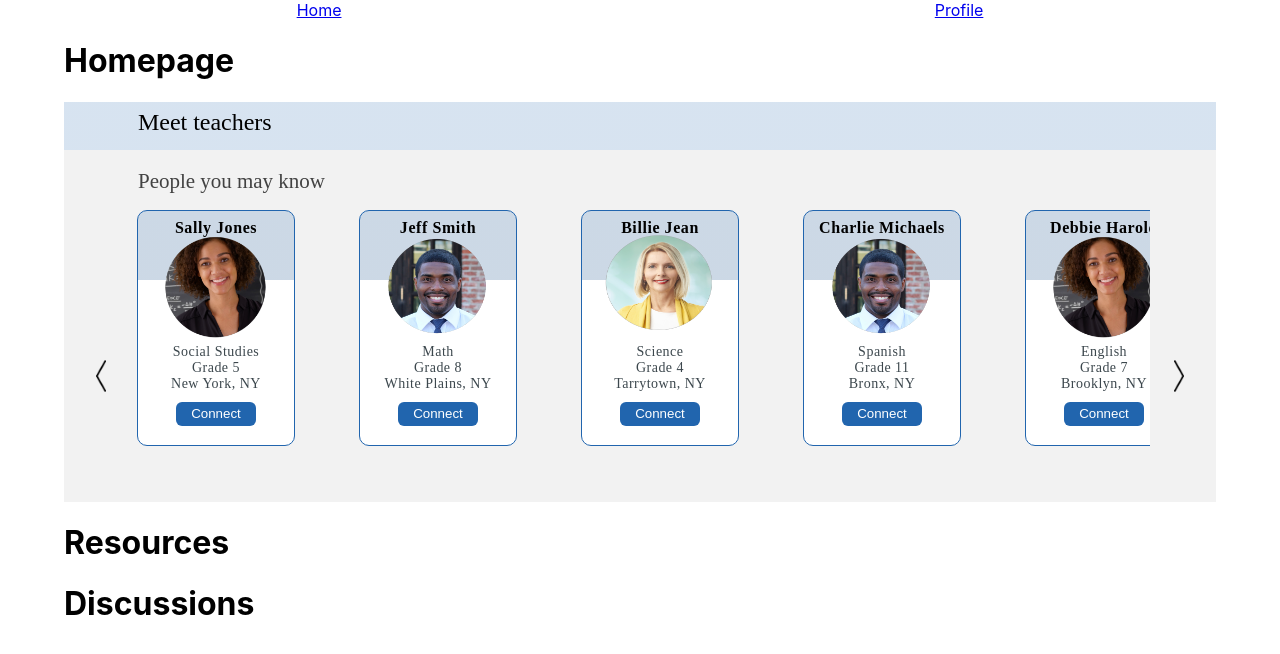
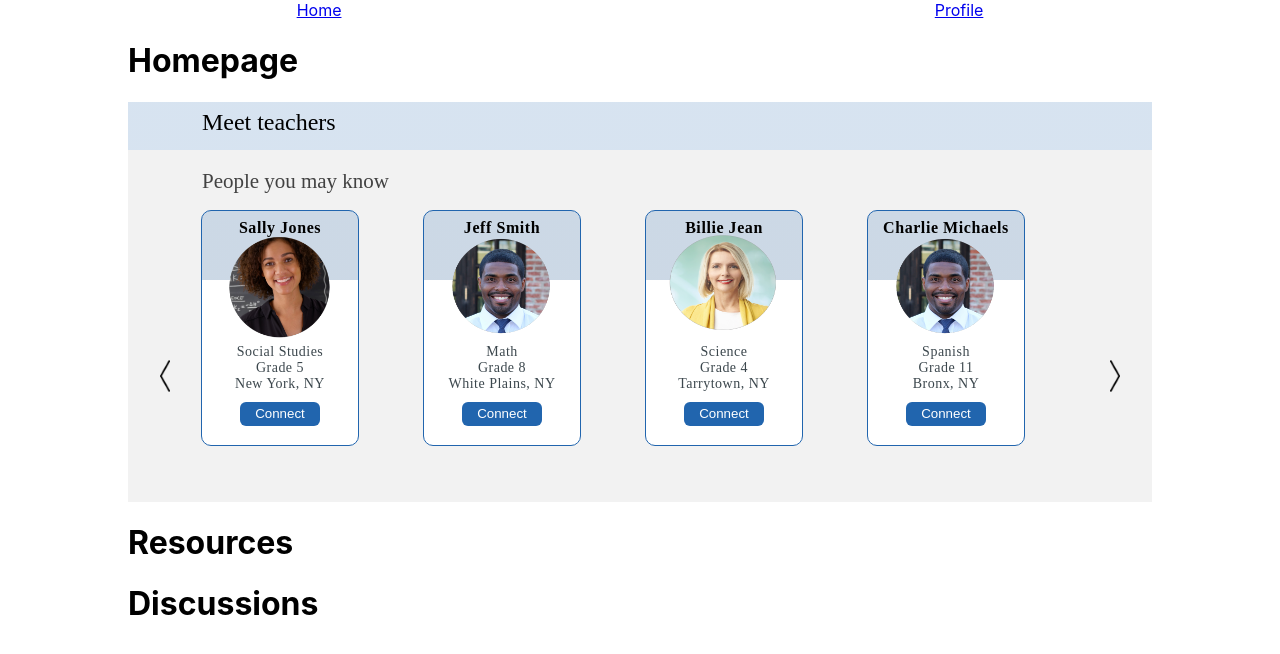
Before and after one commit to jlendle11/teachers-lounge, a React (Create React App) app: page / in a window 1280 px wide. Shown: the top 654 px of the page. Built offline with nearby package versions, Linux system fonts and the light colour scheme.

Commit message:
phil update teacher

```diff
--- a/src/components/Teachers/Teachers.css
+++ b/src/components/Teachers/Teachers.css
@@ -1,5 +1,5 @@
 .teachers-container {
-    width: 90vw;
+    width: 80vw;
     height: 400px;
     /* background-color: #f2f2f2; */
     display: flex;
@@ -9,7 +9,7 @@
 }
 
 .teachers-card-container {
-    width: 90vw;
+    width: 80vw;
     display: flex;
     /* padding-left: 69px; */
     /* padding-right: 69px; */
```
